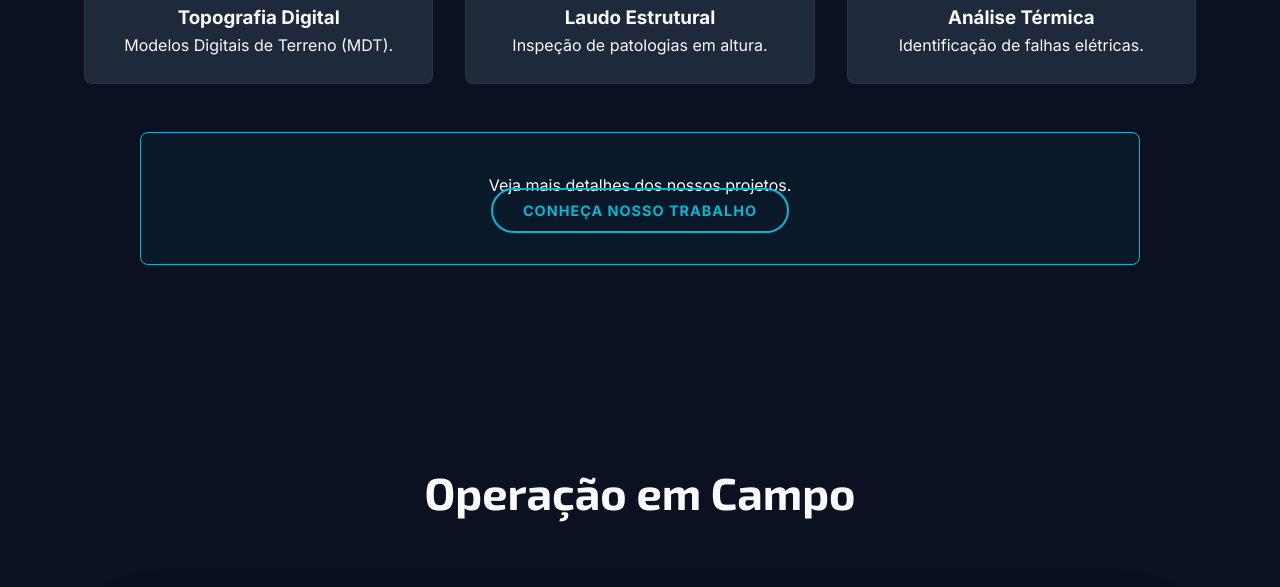
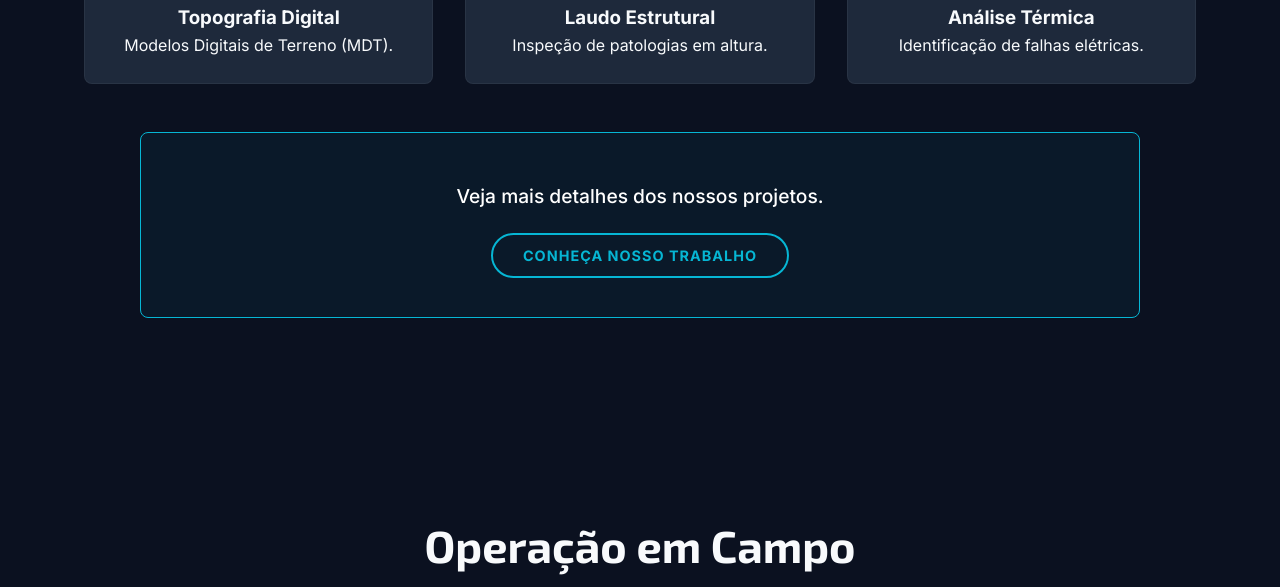
Before and after one commit to vittztheog/protech-engenharia, a plain HTML site: page index.html in a window 1280 px wide. Shown: the part 3017-3604 px from the top of the page. Drawn offline with Linux system fonts and the light colour scheme.

Commit message:
Caixa de portfólio corrigida

```diff
--- a/css/style.css
+++ b/css/style.css
@@ -190,11 +190,19 @@ section { padding: 6rem 0; }
 .portfolio-acao {
     text-align: center;
     margin: 3rem auto 0;
-    padding: 2.5rem;
+    padding: 3rem; /* Aumentei um pouco o padding interno */
     background: rgba(6, 182, 212, 0.05);
     border-radius: var(--arredondamento);
     border: 1px solid var(--destaque);
-    max-width: 1000px; /* Largura máxima para alinhar com o vídeo */
+    max-width: 1000px;
+}
+
+/* ESSA É A PARTE QUE FALTAVA PARA SEPARAR O TEXTO DO BOTÃO */
+.portfolio-acao p {
+    margin-bottom: 2rem; /* Espaço de 32px entre o texto e o botão */
+    font-size: 1.2rem;
+    color: white;
+    font-weight: 500;
 }
 
 /* ==========================================================================
```
